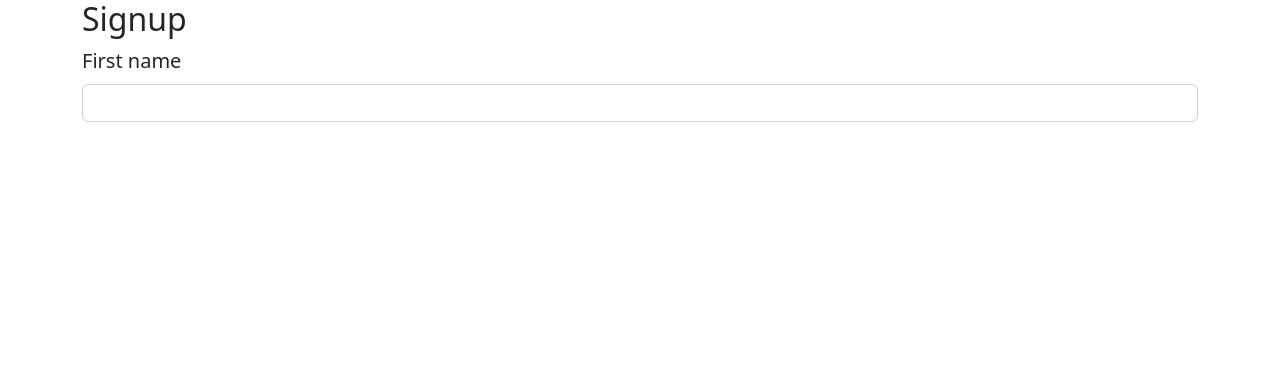
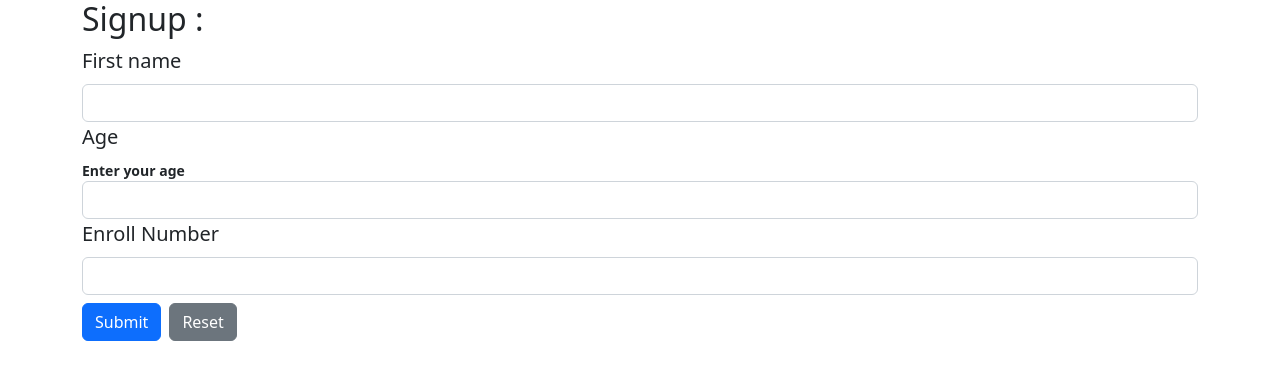
Before and after one commit to Anjali1241/erp_school, a React (Vite) app: page / in a window 1280 px wide. Shown: the top 380 px of the page. Built offline with nearby package versions, Linux system fonts and the light colour scheme.

Commit message:
number component added and validatePage and resetPage added

```diff
--- a/src/Slices/inputSlice.js
+++ b/src/Slices/inputSlice.js
@@ -51,9 +51,37 @@ const inputSlice = createSlice({
       } else {
         state.inputs[id].required = required;
       }
+    },
+    validateAllVisibleFields: (state) => {
+      let isPageValid = true;
+
+      Object.keys(state.inputs).forEach((id) => {
+        const input = state.inputs[id];
+
+        if (input.visible) {
+          // Validate the field
+          if (input.required && input.value.trim() === "") {
+            input.valid = false;
+            input.errorMessage = "This field is required";
+            input.uiClass = "form-control is-invalid";
+            isPageValid = false;
+          } else {
+            input.valid = true;
+            input.errorMessage = "";
+            input.uiClass = "form-control is-valid";
+          }
+        }
+      });
+
+      state.pageValid = isPageValid;
+    },
+    resetAllFields: (state) => {
+        Object.keys(state.inputs).forEach((id) => {
+          state.inputs[id] = { value: "", valid: null, errorMessage: "", visible: true, required: false };
+        });
     }
   },
 });
 
-export const { setValue, validate, reset, setVisibility, setRequired } = inputSlice.actions;
+export const { setValue, validate, reset, setVisibility, setRequired, validateAllVisibleFields, resetAllFields } = inputSlice.actions;
 export default inputSlice.reducer;
--- /dev/null
+++ b/src/Slices/numberInputSlice.js
@@ -0,0 +1,116 @@
+import { createSlice } from "@reduxjs/toolkit";
+
+const initialState = {
+  numbers: {},
+};
+
+const numberInputSlice = createSlice({
+  name: "numbers",
+  initialState,
+  reducers: {
+    setNumberValue: (state, action) => {
+      const { id, value } = action.payload;
+      if (!state.numbers[id]) {
+        state.numbers[id] = { value: "", valid: null, errorMessage: "", visible: true, required: false, min: null, max: null };
+      }
+      state.numbers[id].value = value;
+    },
+    validateNumber: (state, action) => {
+      const { id, min, max } = action.payload;
+      if (!state.numbers[id]) return;
+
+      const value = state.numbers[id].value.trim();
+
+      if (state.numbers[id].required && value === "") {
+        state.numbers[id].valid = false;
+        state.numbers[id].errorMessage = "This field is required";
+        state.numbers[id].uiClass = "form-control is-invalid";
+    } else if (value && min !== undefined && value < min) {
+        state.numbers[id].valid = false;
+        state.numbers[id].errorMessage = `Value must be at least ${min}`;
+        state.numbers[id].uiClass = "form-control is-invalid";
+    } else if (value && max !== undefined && value > max) {
+        state.numbers[id].valid = false;
+        state.numbers[id].errorMessage = `Value must be at most ${max}`;
+        state.numbers[id].uiClass = "form-control is-invalid";
+    } else {
+        state.numbers[id].valid = true;
+        state.numbers[id].errorMessage = "";
+        state.numbers[id].uiClass = "form-control is-valid";
+      }
+    },
+    resetNumber: (state, action) => {
+      const { id } = action.payload;
+      if (state.numbers[id]) {
+        state.numbers[id] = { value: "", valid: null, errorMessage: "", visible: true, required: false, min: null, max: null };
+      }
+    },
+    setNumberVisibility: (state, action) => {
+      const { id, visible } = action.payload;
+      if (!state.numbers[id]) {
+        state.numbers[id] = { value: "", valid: null, errorMessage: "", visible, required: false, min: null, max: null };
+      } else {
+        state.numbers[id].visible = visible;
+      }
+    },
+    setNumberRequired: (state, action) => {
+      const { id, required } = action.payload;
+      if (!state.numbers[id]) {
+        state.numbers[id] = { value: "", valid: null, errorMessage: "", visible: true, required, min: null, max: null };
+      } else {
+        state.numbers[id].required = required;
+      }
+    },
+    setNumberRange: (state, action) => {
+      const { id, min, max } = action.payload;
+      if (!state.numbers[id]) {
+        state.numbers[id] = { value: "", valid: null, errorMessage: "", visible: true, required: false, min, max };
+      } else {
+        state.numbers[id].min = min;
+        state.numbers[id].max = max;
+      }
+    },
+    validateAllVisibleFields: (state) => {
+        let isPageValid = true;
+
+        Object.keys(state.numbers).forEach((id) => {
+          const numberField = state.numbers[id];
+
+          if (numberField.visible) {
+            const value = numberField.value.trim();
+
+            if (numberField.required && value === "") {
+              numberField.valid = false;
+              numberField.errorMessage = "This field is required";
+              numberField.uiClass = "form-control is-invalid";
+              isPageValid = false;
+            } else if (value && numberField.min !== null && value < numberField.min) {
+              numberField.valid = false;
+              numberField.errorMessage = `Value must be at least ${numberField.min}`;
+              numberField.uiClass = "form-control is-invalid";
+              isPageValid = false;
+            } else if (value && numberField.max !== null && value > numberField.max) {
+              numberField.valid = false;
+              numberField.errorMessage = `Value must be at most ${numberField.max}`;
+              numberField.uiClass = "form-control is-invalid";
+              isPageValid = false;
+            } else {
+              numberField.valid = true;
+              numberField.errorMessage = "";
+              numberField.uiClass = "form-control is-valid";
+            }
+          }
+        });
+
+        state.pageValid = isPageValid;
+    },
+    resetAllFields: (state) => {
+        Object.keys(state.numbers).forEach((id) => {
+          state.numbers[id] = { value: "", valid: null, errorMessage: "", visible: true, required: false, min: null, max: null };
+        });
+    }
+  },
+});
+
+export const { setNumberValue, validateNumber, resetNumber, setNumberVisibility, setNumberRequired, setNumberRange, validateAllVisibleFields, resetAllFields } = numberInputSlice.actions;
+export default numberInputSlice.reducer;
--- /dev/null
+++ b/src/components/InputNumber.jsx
@@ -0,0 +1,44 @@
+import React, { useEffect, useMemo } from "react";
+import { useSelector, useDispatch } from "react-redux";
+import { setNumberValue, validateNumber, resetNumber, setNumberRequired, setNumberRange } from "../Slices/numberInputSlice";
+
+const InputNumber = ({ id, qtext, help, hint, required = false, min, max }) => {
+  const dispatch = useDispatch();
+
+  useEffect(() => {
+    dispatch(setNumberRequired({ id, required }));
+    dispatch(setNumberRange({ id, min, max }));
+  }, [id, required, min, max, dispatch]);
+
+  const inputState = useSelector((state) => state.numbers?.numbers?.[id]) || {};
+  const memoizedInputState = useMemo(() => ({ ...inputState }), [inputState]);
+
+  const handleChange = (e) => {
+    const value = e.target.value;
+    if (!/^\d*$/.test(value)) return; // Allow only numbers
+
+    dispatch(setNumberValue({ id, value }));
+    dispatch(validateNumber({ id, min, max }));
+  };
+
+  return (
+    <div>
+      <label className="form-label fs-5">{qtext}</label> <br />
+      {help && <div className="fw-bold small">{help}</div>}
+      <input
+        type="number"
+        className={memoizedInputState.uiClass || "form-control"}
+        value={memoizedInputState.value || ""}
+        onChange={handleChange}
+        min={min}
+        max={max}
+      />
+      {hint && <div><small className="text-primary fst-italic">{hint}</small></div>}
+      {memoizedInputState.valid === false && memoizedInputState.required && (
+        <div><small className="text-danger">{memoizedInputState.errorMessage}</small></div>
+      )}
+    </div>
+  );
+};
+
+export default InputNumber;
--- a/src/pages/Signup.jsx
+++ b/src/pages/Signup.jsx
@@ -1,57 +1,78 @@
-import React, { useEffect } from "react";
+import React, { useEffect, useState } from "react";
 import { useSelector, useDispatch } from "react-redux";
 import InputText from "../components/InputText";
-import { setVisibility } from "../Slices/inputSlice";
+import InputNumber from "../components/InputNumber";
+import { setVisibility, resetAllFields as resetTextInputs } from "../Slices/inputSlice";
+import { validateAllVisibleFields as validateTextInputs } from "../Slices/inputSlice";
+import { validateAllVisibleFields as validateNumberInputs, resetAllFields as resetNumberInputs } from "../Slices/numberInputSlice";
 
 const Signup = () => {
   const dispatch = useDispatch();
 
+  const [submitted, setSubmitted] = useState(false);
+  const [pageValid, setPageValid] = useState(null);
+
+  // Validate page
+  const handleValidatePage = () => {
+    setSubmitted(true);
+    dispatch(validateTextInputs());
+    dispatch(validateNumberInputs());
+  };
+
+  // Reset all inputs
+  const handleResetPage = () => {
+    dispatch(resetTextInputs());
+    dispatch(resetNumberInputs());
+    setSubmitted(false);
+    setPageValid(null);
+  };
+
+  // Validate all same type component
+  const textPageValid = useSelector((state) => state.inputs.pageValid);
+  const numberPageValid = useSelector((state) => state.numbers.pageValid);
+
+  // Keep updated pageValid value
+  useEffect(() => {
+    if (textPageValid !== null && numberPageValid !== null) {
+      setPageValid(textPageValid && numberPageValid ? true : false);
+      console.log("Is Page Valid?", textPageValid && numberPageValid);
+    }
+  }, [textPageValid, numberPageValid]);
+
   // Get initial/updated values from Redux store
   const firstname = useSelector((state) => state.inputs?.inputs?.firstname?.value || "");
   const lastname = useSelector((state) => state.inputs?.inputs?.lastname?.value || "");
-  const email = useSelector((state) => state.inputs?.inputs?.email?.value || "");
 
-  // Effect to update visibility based on conditions whenever value updated on above variables
+  // Effect to update visibility based on conditions
   useEffect(() => {
     dispatch(setVisibility({ id: "lastname", visible: firstname.trim() ? true : false }));
     dispatch(setVisibility({ id: "email", visible: firstname.trim() && lastname.toLowerCase() === "shah" ? true : false }));
   }, [firstname, lastname, dispatch]);
 
-  // Get updated visibility states from redux store (initial or default is false)
-  const firstnameVisible = true
+  // Get updated visibility states from Redux store
+  const firstnameVisible = true;
   const lastnameVisible = useSelector((state) => state.inputs?.inputs?.lastname?.visible || false);
   const emailVisible = useSelector((state) => state.inputs?.inputs?.email?.visible || false);
 
   return (
     <div>
-      {/* Signup */}
-      <h2>Signup</h2>
+      <h2>Signup : {submitted ? (pageValid ? 'valid' : 'invalid') : ''}</h2>
+      <div className="row">
+        <div className="col-12">
+          {firstnameVisible && <InputText id="firstname" qtext="First name" required={true} />}
+          {lastnameVisible && <InputText id="lastname" qtext="Last name" required={true} />}
+          {emailVisible && <InputText id="email" qtext="Email ID" required={false} />}
 
-      <div className="row">
-      <div className="col-12">
+          <InputNumber id="age" qtext="Age" help="Enter your age" required={true} min={18} max={40} />
+          <InputNumber id="enroll" qtext="Enroll Number" required={true} min={100} max={999} />
 
-        {firstnameVisible && (
-          <>
-            <InputText id="firstname" qtext="First name" help="" hint="" required={true} />
-            <br/>
-          </>
-        )}
-
-        {lastnameVisible && (
-          <>
-            <InputText id="lastname" qtext="Last name" help="" hint="" required={true} />
-            <br/>
-          </>
-        )}
-
-        {emailVisible && (
-          <>
-            <InputText id="email" qtext="Email ID" help="" hint="" required={false} />
-            <br/>
-          </>
-        )}
-
-      </div>
+          <button className="btn btn-primary mt-2 me-2" onClick={handleValidatePage}>
+            Submit
+          </button>
+          <button className="btn btn-secondary mt-2" onClick={handleResetPage}>
+            Reset
+          </button>
+        </div>
       </div>
     </div>
   );
--- a/src/store.js
+++ b/src/store.js
@@ -1,9 +1,11 @@
 import { configureStore } from "@reduxjs/toolkit";
 import inputReducer from "./Slices/inputSlice";
+import numberInputReducer from "./Slices/numberInputSlice"; // Import the new reducer
 
 const store = configureStore({
   reducer: {
     inputs: inputReducer, // Ensure this matches the slice name
+    numbers: numberInputReducer, // Register the number input reducer
   },
 });
 
```
